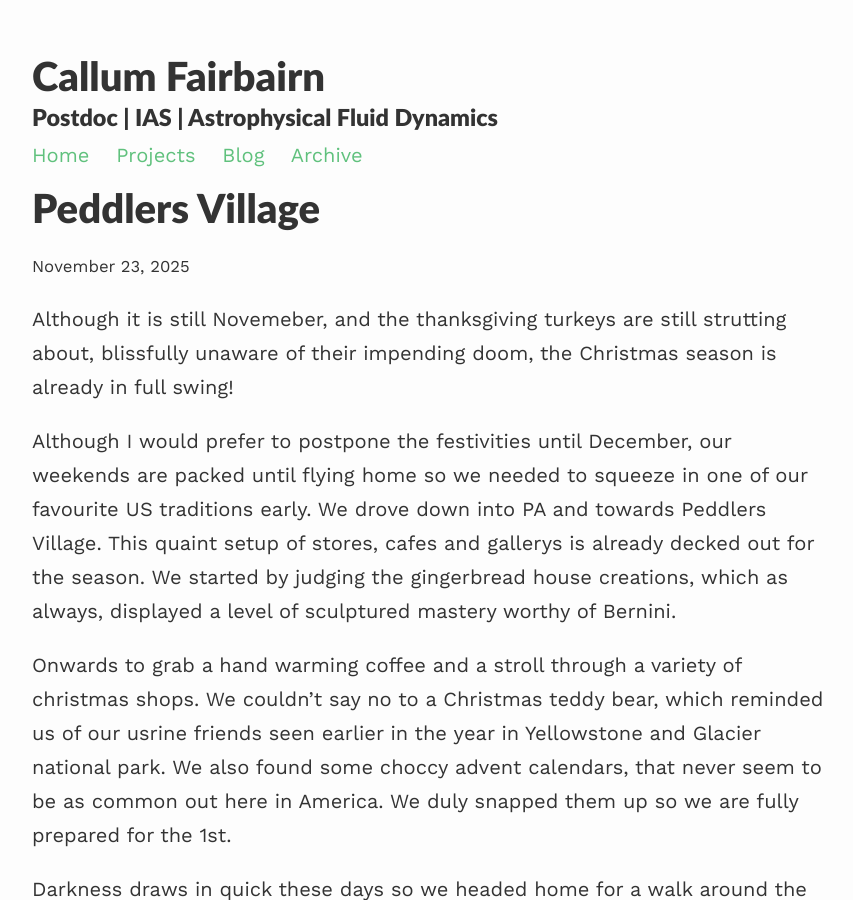
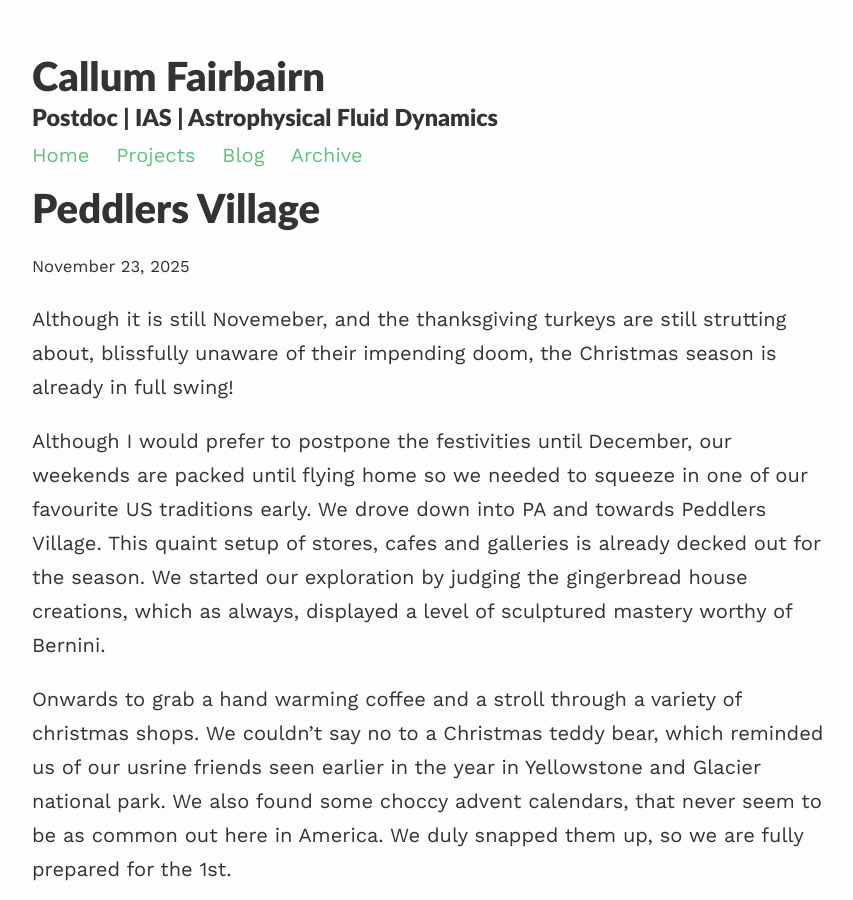
Before and after one commit to callumf8/callumf8.github.io, a Jekyll site: the page built from _posts/2025-11-23-peddlers.md, in a window 1280 px wide and 900 px high. Shown: the whole window, without its empty margins (208-1061 px from the left). Built offline with Jekyll 4.4.1, drawn with Linux system fonts in a browser that asks for light colours.

Commit message:
Another fix!

```diff
--- a/_posts/2025-11-23-peddlers.md
+++ b/_posts/2025-11-23-peddlers.md
@@ -5,9 +5,9 @@ title: "Peddlers Village"
 
 Although it is still Novemeber, and the thanksgiving turkeys are still strutting about, blissfully unaware of their impending doom, the Christmas season is already in full swing!
 
-Although I would prefer to postpone the festivities until December, our weekends are packed until flying home so we needed to squeeze in one of our favourite US traditions early. We drove down into PA and towards Peddlers Village. This quaint setup of stores, cafes and gallerys is already decked out for the season. We started by judging the gingerbread house creations, which as always, displayed a level of sculptured mastery worthy of Bernini.
+Although I would prefer to postpone the festivities until December, our weekends are packed until flying home so we needed to squeeze in one of our favourite US traditions early. We drove down into PA and towards Peddlers Village. This quaint setup of stores, cafes and galleries is already decked out for the season. We started our exploration by judging the gingerbread house creations, which as always, displayed a level of sculptured mastery worthy of Bernini.
 
-Onwards to grab a hand warming coffee and a stroll through a variety of christmas shops. We couldn't say no to a Christmas teddy bear, which reminded us of our usrine friends seen earlier in the year in Yellowstone and Glacier national park. We also found some choccy advent calendars, that never seem to be as common out here in America. We duly snapped them up so we are fully prepared for the 1st.
+Onwards to grab a hand warming coffee and a stroll through a variety of christmas shops. We couldn't say no to a Christmas teddy bear, which reminded us of our usrine friends seen earlier in the year in Yellowstone and Glacier national park. We also found some choccy advent calendars, that never seem to be as common out here in America. We duly snapped them up, so we are fully prepared for the 1st.
 
 Darkness draws in quick these days so we headed home for a walk around the IAS pond before light gave out. A bit of wedding planning for a simultaneously stressful and exciting evening...
 
```
